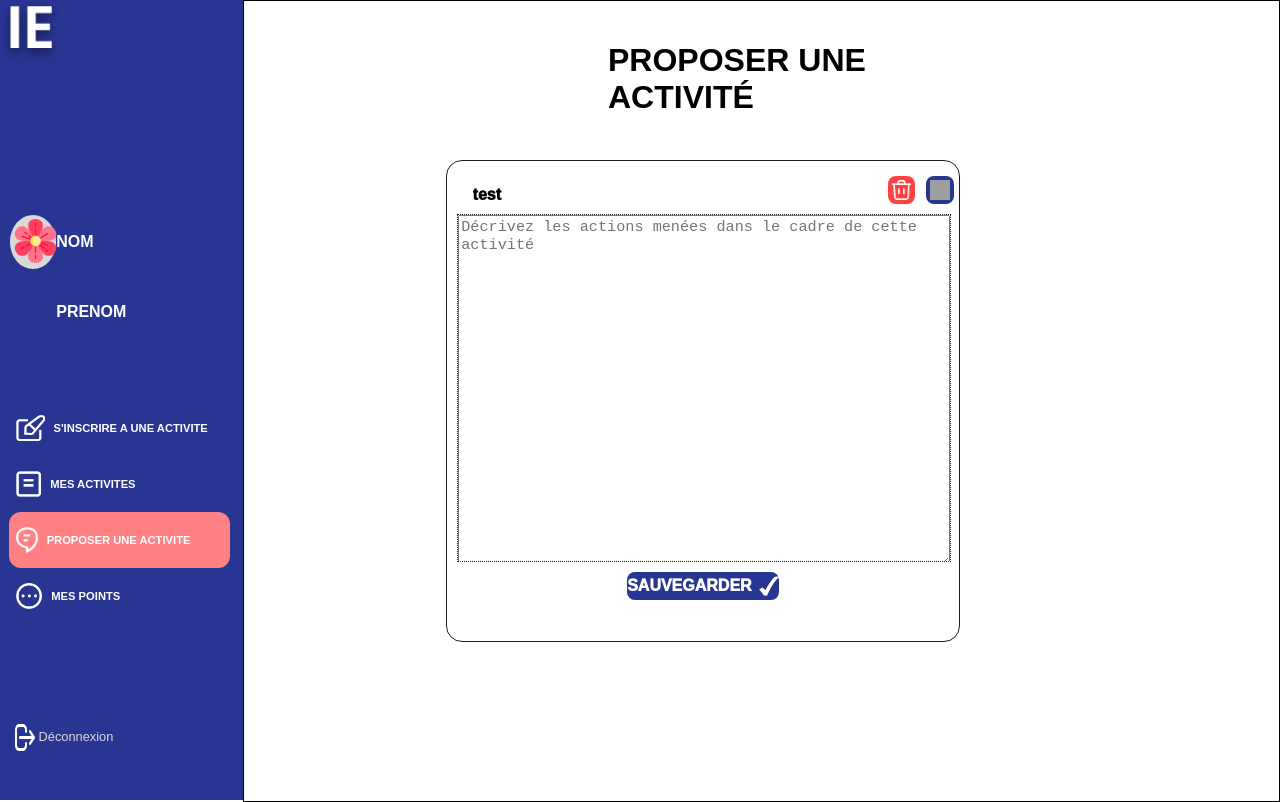
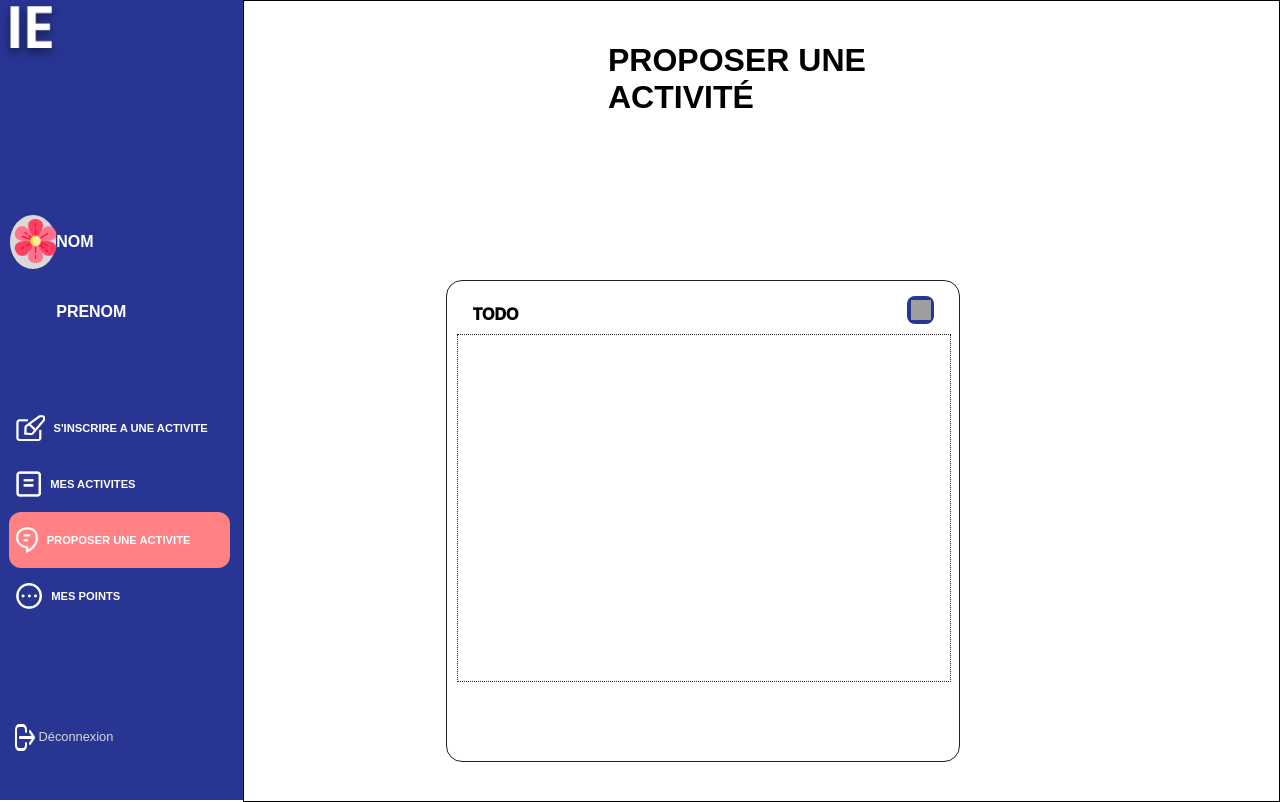
Before and after one commit to Kyd72/projet-INGENIEURS-ENGAGES, a Vue app: page /ProposerActivite in a window 1280 px wide. Built offline with nearby package versions, Linux system fonts and the light colour scheme; grey boxes are pictures that could not be loaded.

Commit message:
minor modifications, variables refactoring, implementation of ReadingDescription.vue, a component which permits to read description of an activity

```diff
--- a/index.html
+++ b/index.html
@@ -1,5 +1,5 @@
 <!DOCTYPE html>
-<html lang="en">
+<html lang="fr">
   <head>
     <meta charset="UTF-8">
     <link rel="icon" href="/favicon.ico">
--- /dev/null
+++ b/src/components/etudiant/page_mes_activites/ReadingDescription.vue
@@ -0,0 +1,170 @@
+<template>
+
+  <div v-if="props.showed" id="reading-description">
+    <div id="container-titre-activite-with-button-close">
+      <span id="titre-activite-in-readingDescription">TODO</span>
+
+<!--  TODO : requête AJAX pour récupérer le nom et la description     -->
+
+      <button title="Fermer" id="button-close-in-readingDescription" class="button-in-ReadingDescription" @click="clickOnClose"><img
+          src="src/assets/mes_activites/zone_texte_description/img_close.png" alt=""></button>
+    </div>
+    <div id="container-reading-description-with-referent-name-and-bonus">
+      <div id="description-activite-in-readingDescription"><p  id="description-in-reading-description"></p></div>
+
+
+
+
+
+    </div>
+
+  </div>
+
+</template>
+
+<script setup>
+
+/**Définition des props*/
+//showed : boolean qui détermine si le composant est affiché ou non
+//activity_name : nom de l'activité
+//activity_id : id de l'activité pour requêtes AJAX
+
+const props=defineProps(['showed', 'activity_id'])
+
+/**Fin Définition des props*/
+
+/**Définition des events*/
+
+/*Le clic sur le boutton CROIX envoie un event vers le composant père pour faire passer la props showed à false*/
+
+const emits=defineEmits(['clickOnClosed','clickOnSaved','clickOnDeleted'])
+
+/**Fin Définition des events*/
+
+/**Gestion click bouton croix*/
+const clickOnClose = (event) => {
+  emits('clickOnClosed', "Set showed to false")
+}
+/**Fin Gestion click bouton croix*/
+
+
+
+
+</script>
+
+<style scoped>
+
+div#reading-description{
+
+  font-family: 'Poppins', Poppins , sans-serif;
+  position: absolute;
+  top : 35%;
+  right: 25%;
+  height: 60vh;
+  width: 40vw;
+  border-radius: 2vh;
+  background-color: #ffffff;
+  border: #1f1f1f solid 1px;
+  z-index: 20;
+  overflow: auto;
+}
+div#container-titre-activite-with-button-close{
+  width: 100%;
+  display: flex;
+  margin-top: 3%;
+}
+span#titre-activite-in-readingDescription{
+  display: inline-flex;
+  align-items: center;
+  margin-left: 5%;
+  margin-top: 2%;
+  font-size: 2vh;
+  font-weight: 1000;
+  width: 80%;
+  line-height: 2vh;
+  overflow: hidden;
+}
+
+button.button-in-ReadingDescription{
+
+
+  border-radius: 1vh;
+  background-color: #283593;
+  color: #ffffff;
+  font-weight: 1000;
+  border: none;
+  margin: auto;
+  padding: 0.75%;
+
+  cursor: pointer;
+  display: inline-flex;
+  text-align: center;
+  justify-content: center;
+  align-items: center;
+
+}
+
+button.button-in-ReadingDescription:active{
+  background-color: #1f254b;
+}
+
+button img{
+
+  height: 2.5vh;
+  width: 2.5vh;
+}
+
+
+div#container-reading-description-with-referent-name-and-bonus{
+  height: 80%;
+  width: 100%;
+  display: inline-block;
+}
+
+div#description-activite-in-readingDescription{
+  display: inline-block;
+  height: 90%;
+  width: 96%;
+  margin: 2%;
+  border: #1f1f1f dotted 1px;
+  overflow: auto;
+
+
+}
+
+div#description-activite-in-readingDescription {
+  display: flex;
+  text-align: center;
+
+}
+
+textarea{
+  height: 100%;
+  width: 100%;
+  font-size: 1.9vh;
+
+}
+
+button#button-save-in-reading-description div{
+  display: inline-flex;
+  text-align: center;
+  justify-content: center;
+  align-items: center;
+  width: 100%;
+}
+
+button#button-save-in-reading-description div span{
+  margin-right: 5%;
+
+}
+
+
+
+
+
+
+
+
+
+
+</style>
--- a/src/components/generic_components/CustomTable/CustomTableEtud.vue
+++ b/src/components/generic_components/CustomTable/CustomTableEtud.vue
@@ -28,7 +28,7 @@
               :data="props.array_for_data_row[index].un.intitule"
               :css_class="props.array_for_data_row[index].un.cssclass"
               @click="(event) => {
-          let messageFromRow= {id: data.id, name :data.deux.intitule}
+          let messageFromRow= {id: data.id, name :data.un.intitule}
           onClickOnRowData1(messageFromRow)}"
           />
           <CustomTableEtudRowLine @click="(event) => {
@@ -43,7 +43,7 @@
               :data="props.array_for_data_row[index].trois.intitule"
               :css_class="props.array_for_data_row[index].trois.cssclass"
               @click="(event) => {
-          let messageFromRow= {id: data.id, name :data.deux.intitule}
+          let messageFromRow= {id: data.id, name :data.trois.intitule}
           onClickOnRowData3(messageFromRow)}"
           />
           <CustomTableEtudRowLine
@@ -51,7 +51,7 @@
               :data="props.array_for_data_row[index].quatre.intitule"
               :css_class="props.array_for_data_row[index].quatre.cssclass"
               @click="(event) => {
-          let messageFromRow= {id: data.id, name :data.deux.intitule}
+          let messageFromRow= {id: data.id, name :data.quatre.intitule}
           onClickOnRowData4(messageFromRow)}"
           />
           <CustomTableEtudRowLine
@@ -59,7 +59,7 @@
               :data="props.array_for_data_row[index].cinq.intitule"
               :css_class="props.array_for_data_row[index].cinq.cssclass"
               @click="(event) => {
-          let messageFromRow= {id: data.id, name :data.deux.intitule}
+          let messageFromRow= {id: data.id, name :data.cinq.intitule}
           onClickOnRowData5(messageFromRow)}"
           />
           <CustomTableEtudRowLine
@@ -67,7 +67,7 @@
               :data="props.array_for_data_row[index].six.intitule"
               :css_class="props.array_for_data_row[index].six.cssclass"
               @click="(event) => {
-          let messageFromRow= {id: data.id, name :data.deux.intitule}
+          let messageFromRow= {id: data.id, name :data.six.intitule}
           onClickOnRowData6(messageFromRow)}"
           />
           <CustomTableEtudRowLine
@@ -75,7 +75,7 @@
               :data="props.array_for_data_row[index].sept.intitule"
               :css_class="props.array_for_data_row[index].sept.cssclass"
               @click="(event) => {
-          let messageFromRow= {id: data.id, name :data.deux.intitule}
+          let messageFromRow= {id: data.id, name :data.sept.intitule}
           onClickOnRowData7(messageFromRow)}"
           />
 <!--          <li><span class="clickable-text">(fadeIn)</span></li>
--- a/src/views/etudiant/main_component/ProposerActiviteView.vue
+++ b/src/views/etudiant/main_component/ProposerActiviteView.vue
@@ -6,13 +6,14 @@
   <div id="custom1">
   </div>
 
-<WritingDescription :showed="true" :activity_name=" 'test' " ></WritingDescription>
+<ReadingDescription :showed="true" :activity_name=" 'test' " ></ReadingDescription>
 </template>
 
 <script setup>
 
 import {ref} from "vue";
 import WritingDescription from "@/components/etudiant/page_mes_activites/WritingDescription.vue";
+import ReadingDescription from "@/components/etudiant/page_mes_activites/ReadingDescription.vue";
 
 const nomEtudiant=ref("Proposer Une Activité")
 
```
Also changed, not shown: src/views/etudiant/main_component/MesActivitesView.vue (+126 -43 lines).
